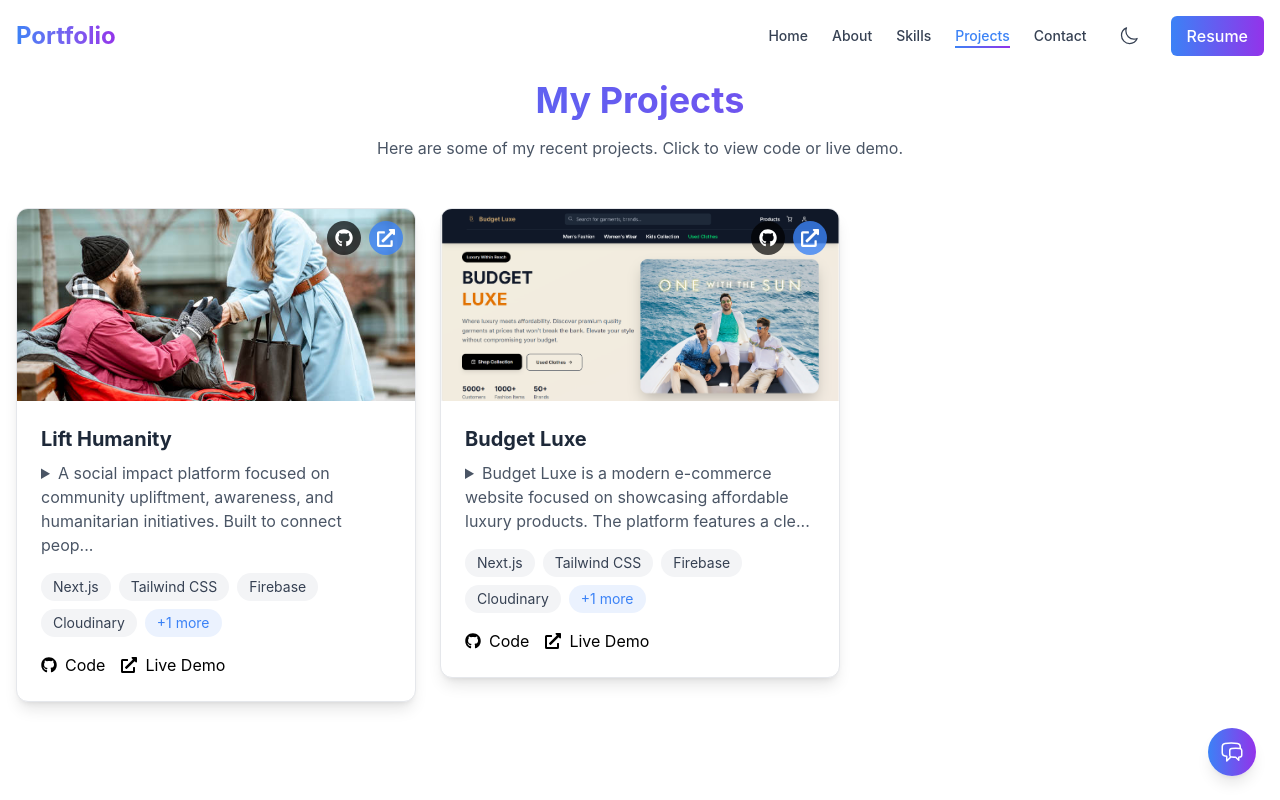
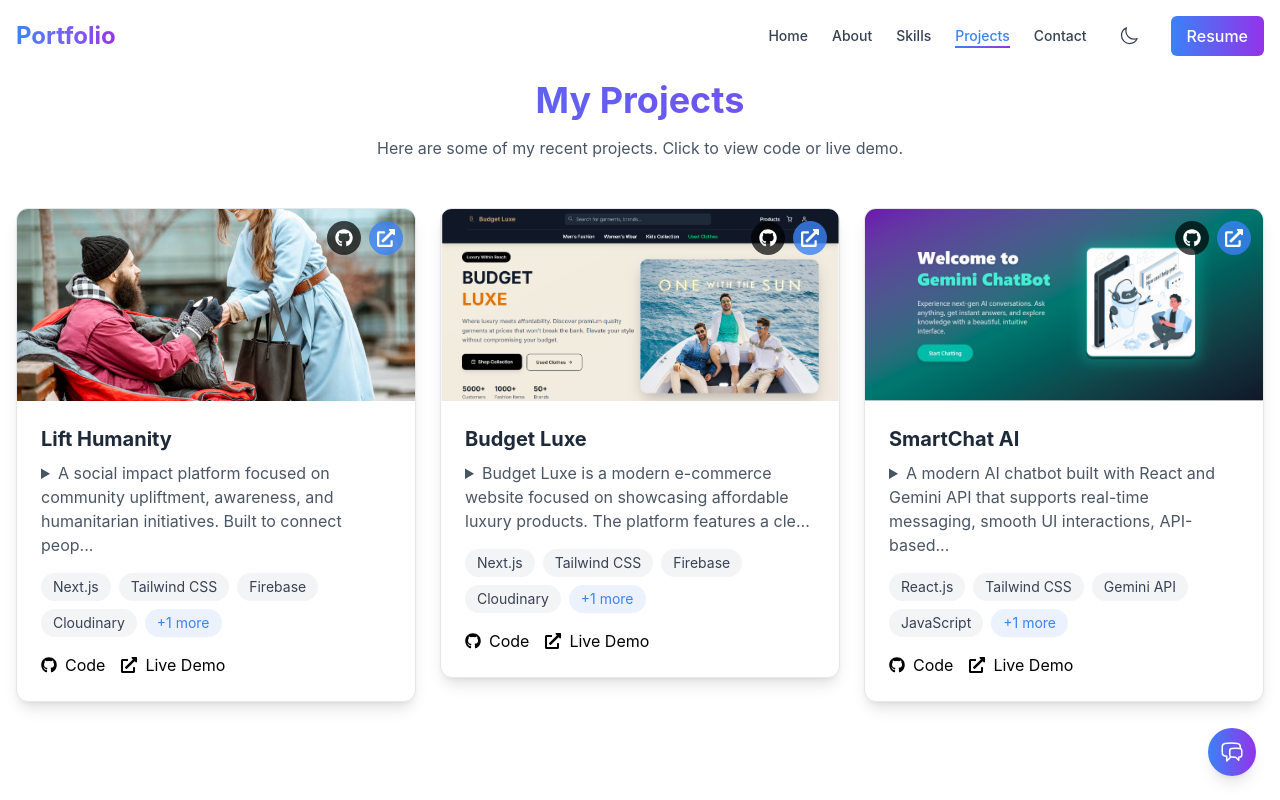
Before and after one commit to asharaam1/asharaam, a React (Vite) app: page /projects in a window 1280 px wide. Shown: the top 800 px of the page. Built offline with nearby package versions, Linux system fonts and the light colour scheme.

Commit message:
1 more project added

```diff
--- a/src/pages/Projects.jsx
+++ b/src/pages/Projects.jsx
@@ -19,16 +19,26 @@ const Projects = () => {
       name: "Budget Luxe",
       description:
         "Budget Luxe is a modern e-commerce website focused on showcasing affordable luxury products. The platform features a clean, responsive UI, smooth navigation, and optimized product browsing to enhance user shopping experience across all devices.",
-      tech: [
-        "Next.js",
-        "Tailwind CSS",
-        "Firebase",
-        "Cloudinary",
-        "Vercel",
-      ],
+      tech: ["Next.js", "Tailwind CSS", "Firebase", "Cloudinary", "Vercel"],
       githubUrl: "https://github.com/asharaam1/budget-luxe",
       liveUrl: "https://budgetluxe.vercel.app/",
       image: "/assets/projects/budgetluxe.png",
+    },
+    {
+      id: 3,
+      name: "SmartChat AI",
+      description:
+        "A modern AI chatbot built with React and Gemini API that supports real-time messaging, smooth UI interactions, API-based intelligent responses, and responsive design optimized for all devices.",
+      tech: [
+        "React.js",
+        "Tailwind CSS",
+        "Gemini API",
+        "JavaScript",
+        "Vercel",
+      ],
+      githubUrl: "https://github.com/asharaam1/My-ChatBot",
+      liveUrl: "https://smartchat-gem.vercel.app/",
+      image: "/assets/projects/smartchatai.png",
     },
   ]);
 
```
Also changed, not shown: public/assets/projects/smartchatai.png (added).
